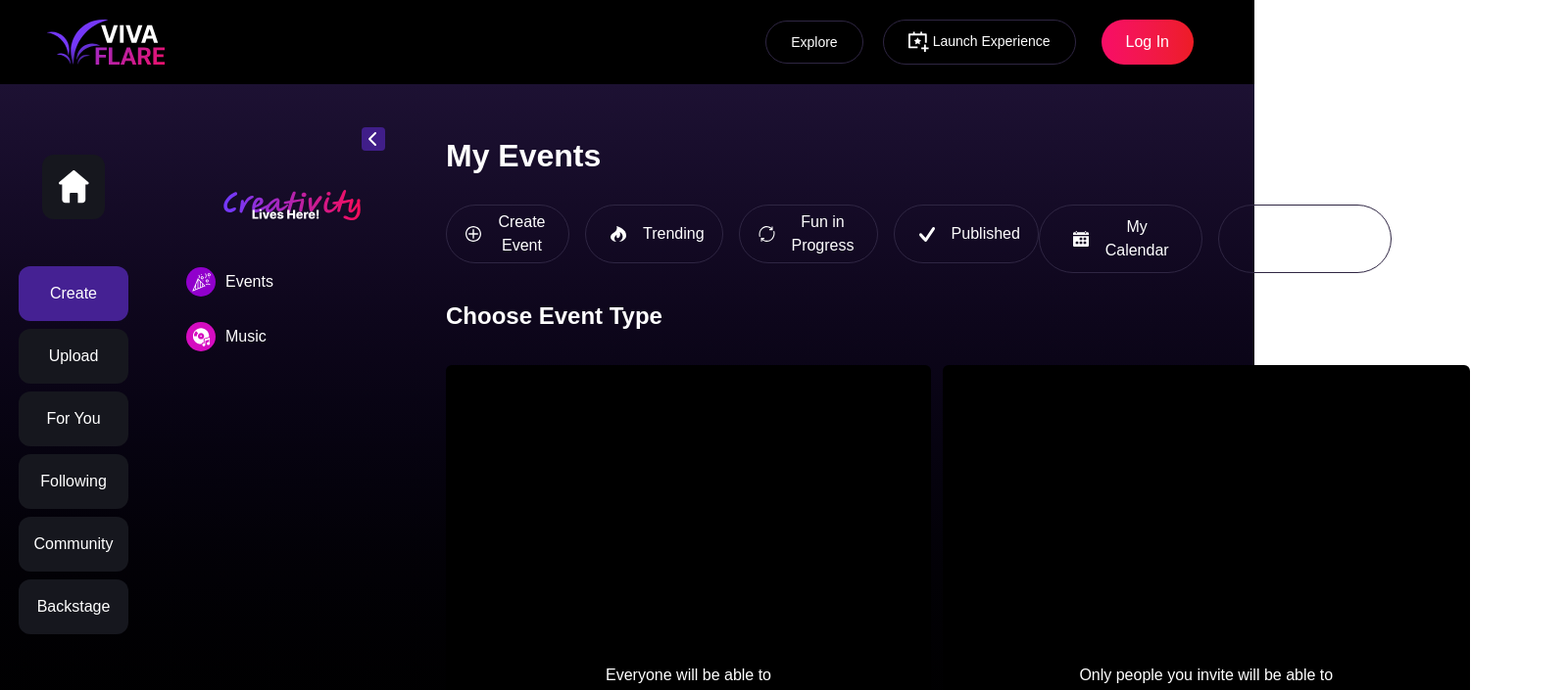
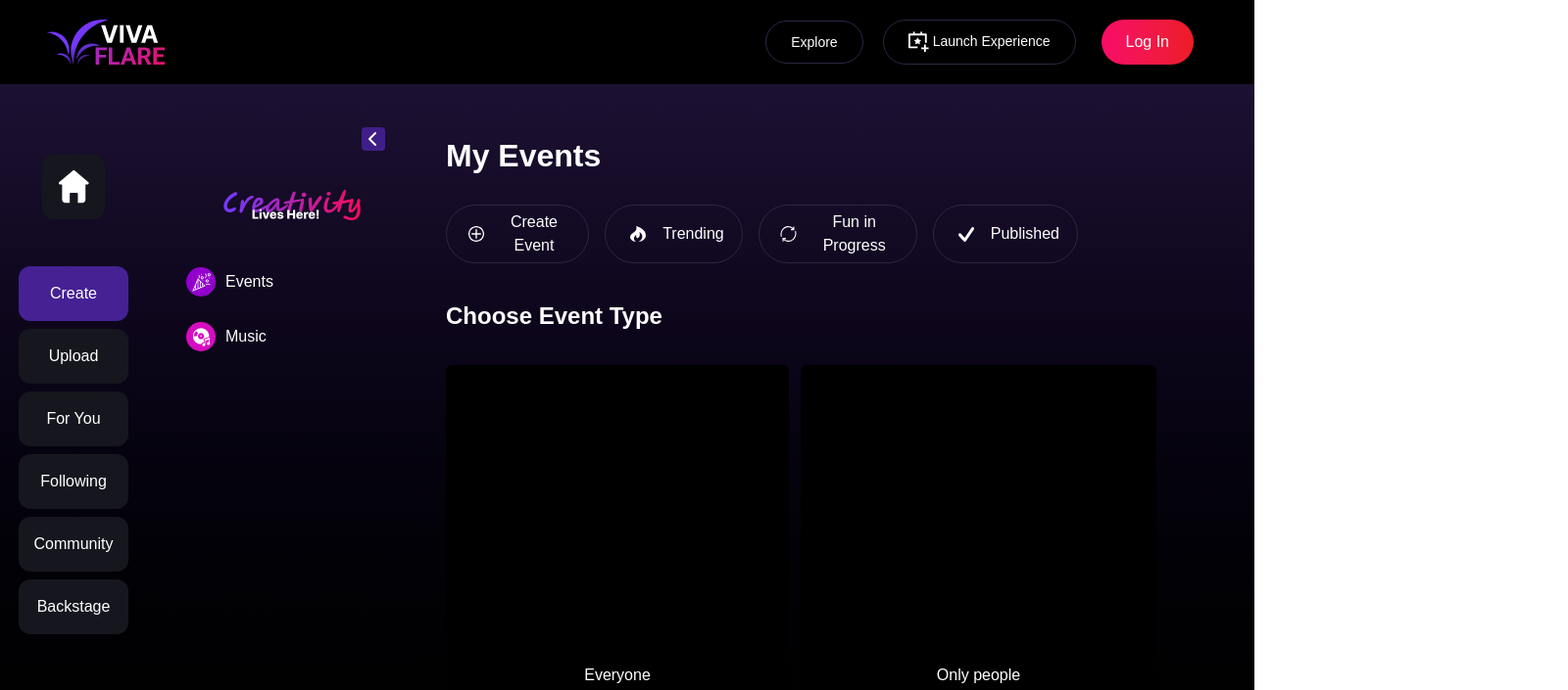
Before and after one commit to Capybara003/vivaflare-mvp, a Next.js app: page /create in a window 1280 px wide. Shown: the top 705 px of the page at 98% size, 1600 px wide, since content can reach past the window. Built offline with nearby package versions, Linux system fonts and the light colour scheme.

Commit message:
change color and delete buttons

```diff
--- a/app/create/page.tsx
+++ b/app/create/page.tsx
@@ -10,10 +10,6 @@ const Create = () => {
         { img: '/image/launchevent/progress.svg', title: 'Fun in Progress' },
         { img: '/image/launchevent/publish.svg', title: 'Published' },
     ]
-    const buttons1 = [
-        { img: '/image/launchevent/calendar.svg', title: 'My Calendar' },
-        { img: '/image/launchevent/backstage.svg', title: 'Backstage' }
-    ]
     return (
         <div className="flex flex-col gap-16 mt-[24px] pt-5 pb-6 pr-[90px]  rounded-tr-[40px] flex-1/2" style={{ height: '-webkit-fill-available' }}>
             <div className="flex flex-col gap-[26px] px-[10px] py-[5px]">
@@ -22,16 +18,6 @@ const Create = () => {
                     <div className="flex gap-4 text-white mb-[10px]">
                         {buttons.map(button => (
                             <button className={`${selectedButton === button.title ? 'bg-[#2F2643]' : ''} flex gap-[10px] items-center border border-[#2F2643] rounded-full py-[5px] px-[18px]`} key={button.title} onClick={() => setSelectedButton(button.title)}>
-                                <div className={`${selectedButton === button.title ? 'bg-gradient-to-r from-[#F80C67] to-[#ED1C24]' : 'bg-transparent'} w-[30px] h-[30px] rounded-full flex justify-center items-center`}>
-                                    <img src={button.img} />
-                                </div>
-                                <p>{button.title}</p>
-                            </button>
-                        ))}
-                    </div>
-                    <div className="flex gap-4 text-white">
-                        {buttons1.map(button => (
-                            <button className={`${selectedButton === button.title ? 'bg-[#2F2643]' : ''} flex gap-[10px] items-center border border-[#2F2643] rounded-full py-[10px] px-[30px]`} key={button.title} onClick={() => setSelectedButton(button.title)}>
                                 <div className={`${selectedButton === button.title ? 'bg-gradient-to-r from-[#F80C67] to-[#ED1C24]' : 'bg-transparent'} w-[30px] h-[30px] rounded-full flex justify-center items-center`}>
                                     <img src={button.img} />
                                 </div>
```
